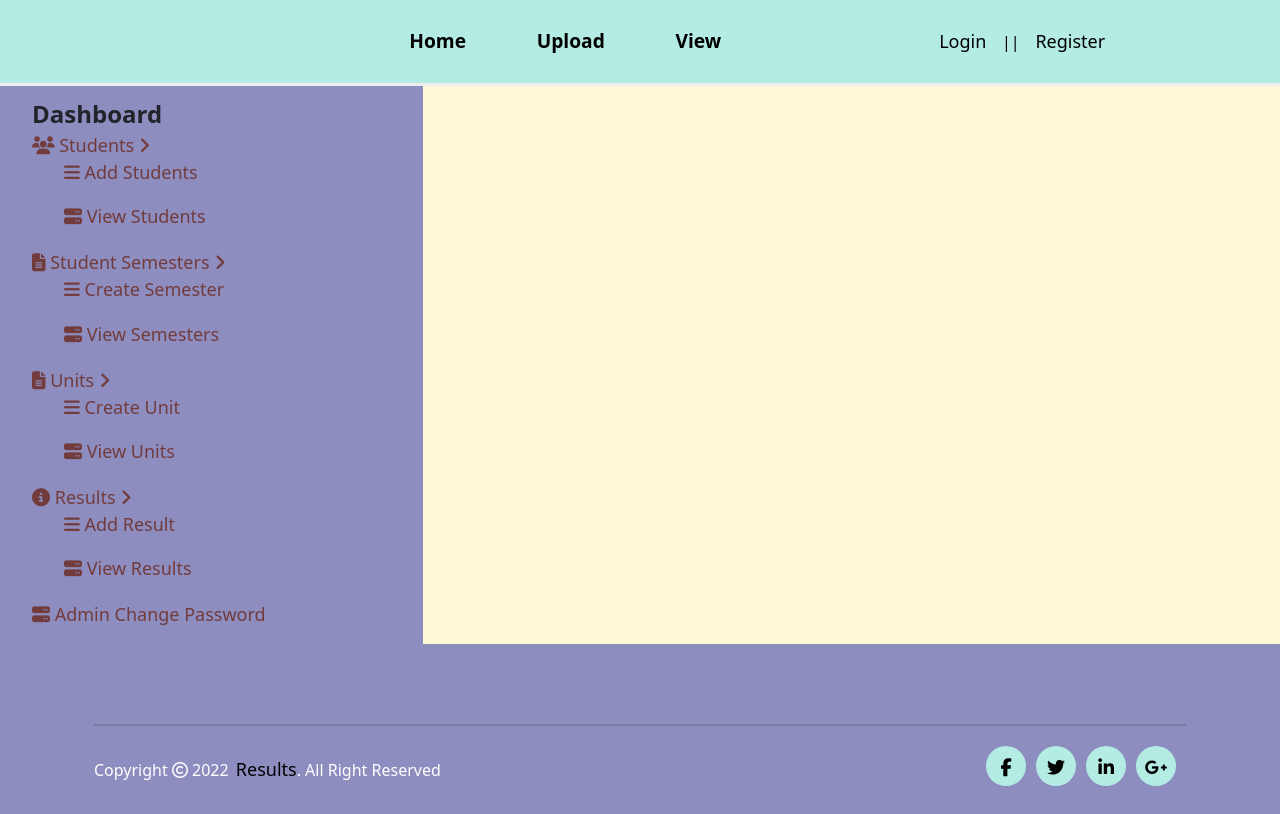
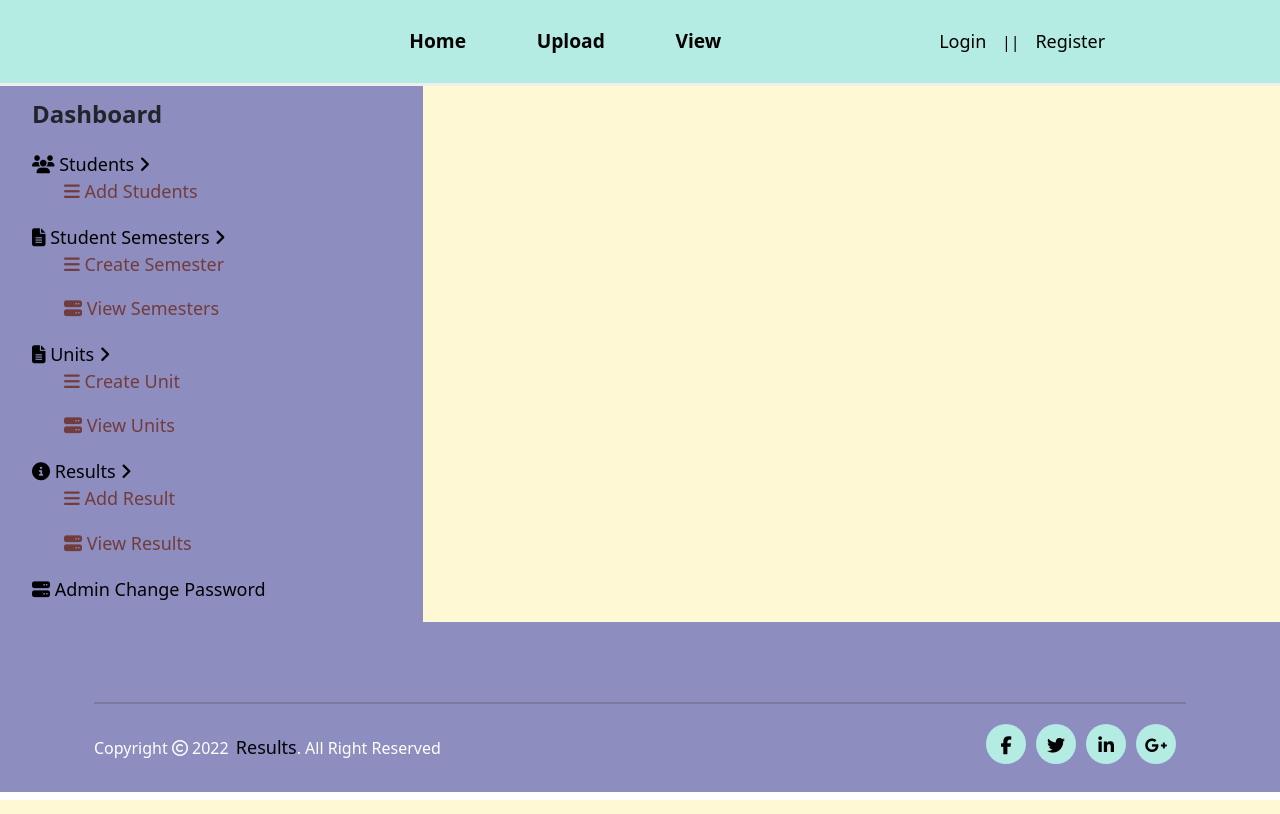
Before and after one commit to jobkarani/students-portal-app, a Django app: page / in a window 1280 px wide. Run offline with Django 3.2, Linux system fonts and the light colour scheme; some libraries are stand-ins or nearby versions; some web fonts are replaced.

Commit message:
styles sidenav template

```diff
--- a/app/templates/sidenav.html
+++ b/app/templates/sidenav.html
@@ -1,4 +1,7 @@
 <style>
+    .nav-header{
+        margin-bottom: 5%;
+    }
     a{
         text-decoration: none;
     }
@@ -8,10 +11,13 @@
     .has-children{
         margin-bottom: 5%;
     }
+    .has-children a{
+        color:#000000;
+    }
     .child-nav li{
         margin-bottom: 5%;
     }
-    li a{
+    .child-nav li a{
         color:#733C3C;
     }
     li a:hover{
@@ -28,9 +34,6 @@
             <a href=""><i class="fa fa-users"></i> <span>Students</span> <i class="fa fa-angle-right arrow"></i></a>
             <ul class="child-nav">
                 <li><a href="{% url 'createStudent' %}"><i class="fa fa-bars"></i> <span>Add Students</span></a></li>
-                <li><a href="#"><i class="fa fa fa-server"></i> <span>View
-                            Students</span></a></li>
-
             </ul>
         </li>
         <li class="has-children">
@@ -61,7 +64,7 @@
                         Results</span></a></li>
 
         </ul>
-    <li><a href="#"><i class="fa fa fa-server"></i> <span> Admin Change
+    <li class="has-children"><a href="#"><i class="fa fa fa-server"></i> <span> Admin Change
                 Password</span></a></li>
 
     </li>
```
